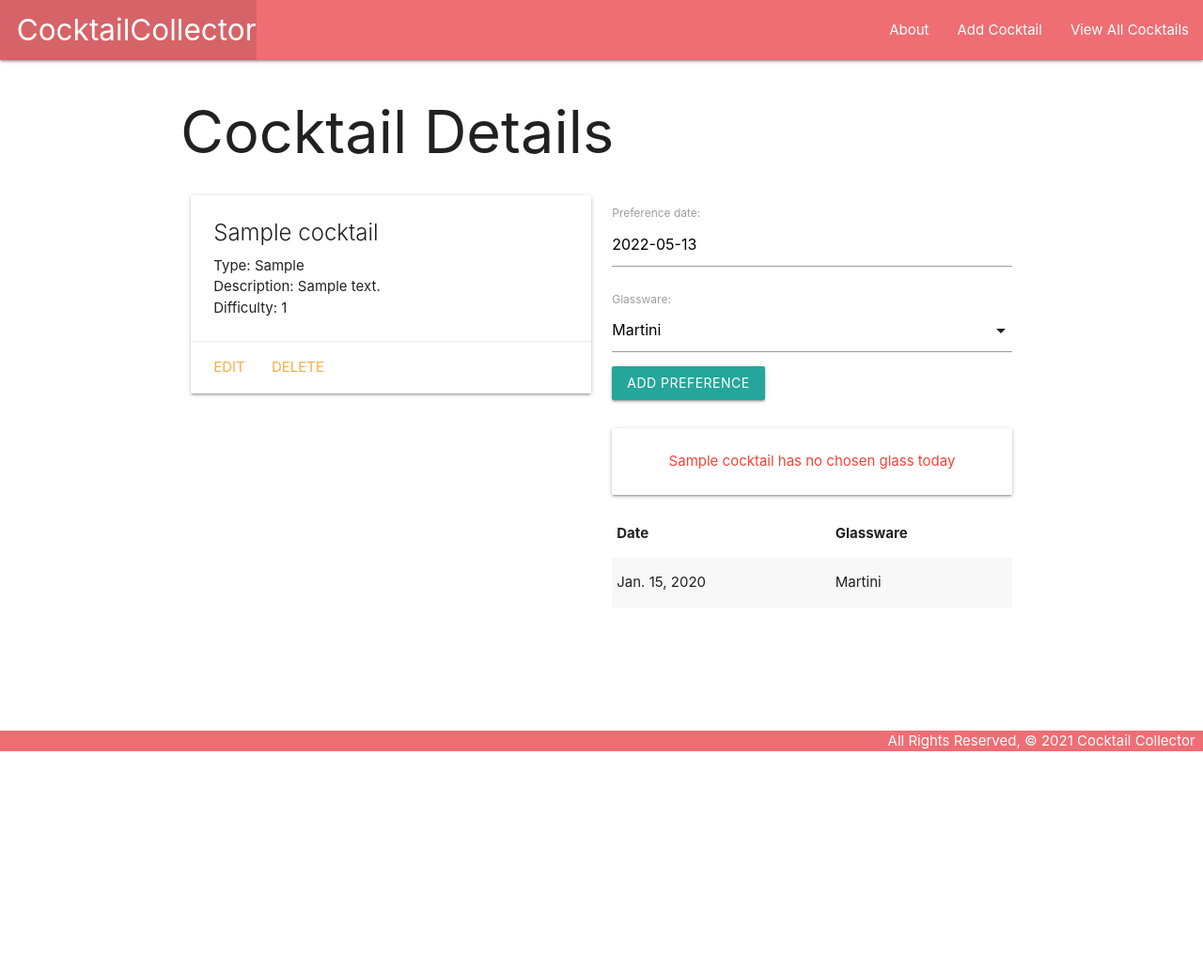
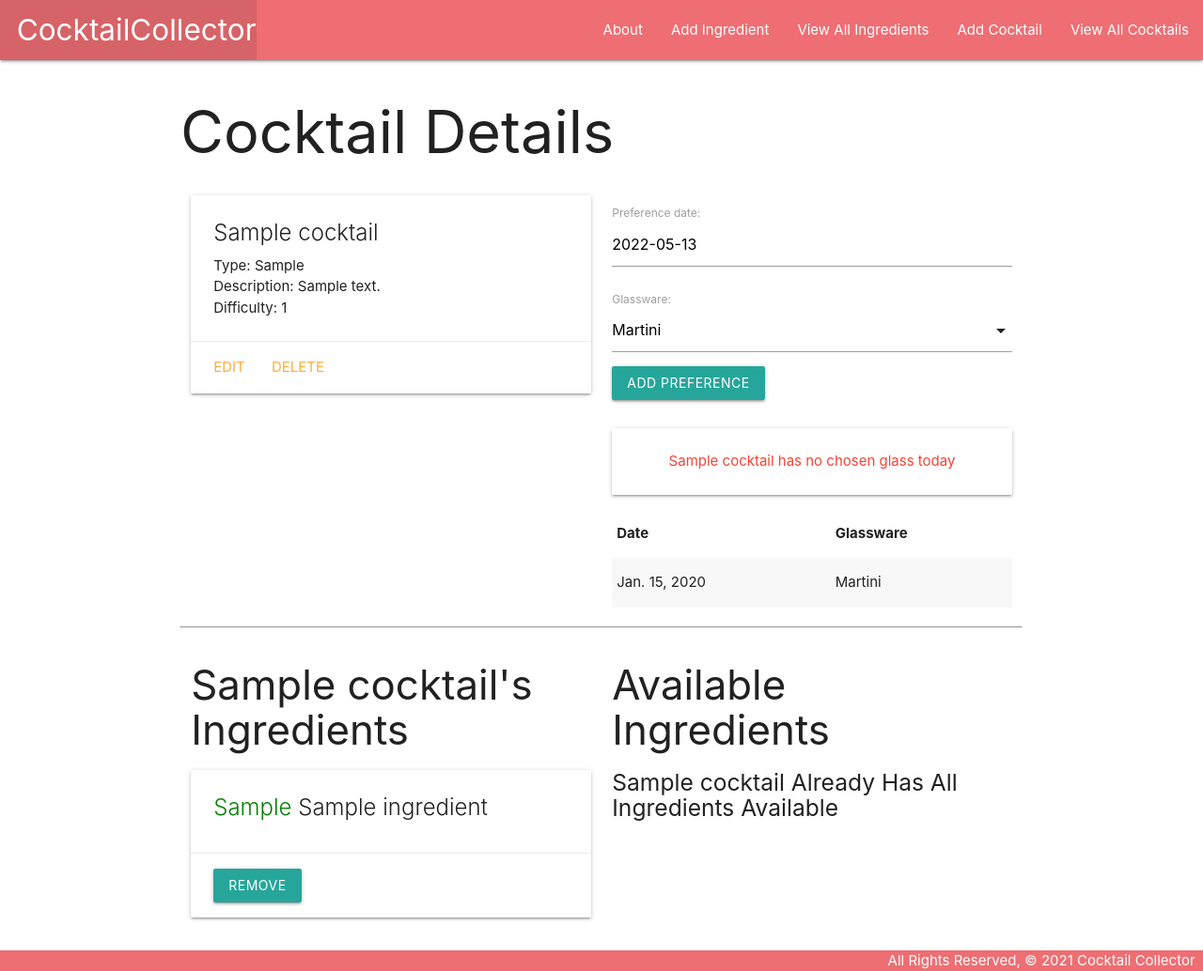
Before and after one commit to jhuang15/cocktailcollector, a Django app: page /cocktails/1/ in a window 1280 px wide. Shown: the whole page at 94% size. Before the commit the page ends 800 px from the top, so only its background shows below. Run offline with Django 4.2, Linux system fonts and the light colour scheme; tables that the repository leaves empty hold one stand-in row (values such as "Sample post").

Commit message:
Final Commit

```diff
--- a/main_app/admin.py
+++ b/main_app/admin.py
@@ -1,6 +1,7 @@
 from django.contrib import admin
-from .models import Cocktail, Preference
+from .models import Cocktail, Preference, Ingredient
 
 # Register your models here
 admin.site.register(Cocktail)
 admin.site.register(Preference)
+admin.site.register(Ingredient)
--- a/main_app/models.py
+++ b/main_app/models.py
@@ -1,6 +1,5 @@
 from django.db import models
 from django.urls import reverse
-
 from datetime import date
 
 GLASSWARES = (
@@ -11,12 +10,22 @@ GLASSWARES = (
   ('N','Nick&Nora')
 )
 
-# Create your models here.
+class Ingredient(models.Model):
+  name = models.CharField(max_length=50)
+  unit = models.CharField(max_length=20)
+
+  def __str__(self):
+    return self.name
+
+  def get_absolute_url(self):
+    return reverse('ingredients_detail', kwargs={'pk': self.id})
+
 class Cocktail(models.Model):
   name = models.CharField(max_length=100)
   type = models.CharField(max_length=100)
   description = models.TextField(max_length=300)
   difficulty = models.IntegerField()
+  ingredients = models.ManyToManyField(Ingredient)
 
   def __str__(self):
     return self.name
--- a/main_app/templates/base.html
+++ b/main_app/templates/base.html
@@ -7,6 +7,9 @@
   <meta name="viewport" content="width=device-width, initial-scale=1.0">
   <meta http-equiv="X-UA-Compatible" content="ie=edge">
   <title>Cocktail Collector</title>
+  <link rel="preconnect" href="https://fonts.googleapis.com">
+  <link rel="preconnect" href="https://fonts.gstatic.com" crossorigin>
+  <link href="https://fonts.googleapis.com/css2?family=Poppins:wght@100;200;300;400&display=swap" rel="stylesheet">
   <link rel="stylesheet" href="https://cdnjs.cloudflare.com/ajax/libs/materialize/1.0.0/css/materialize.min.css">
   <link rel="stylesheet" type="text/css" href="{% static 'css/style.css' %}">
   <script src="https://cdnjs.cloudflare.com/ajax/libs/materialize/1.0.0/js/materialize.min.js"></script>
@@ -20,6 +23,8 @@
         </ul>
         <ul class="right">
           <li><a href="{% url 'about' %}">About</a></li>
+          <li><a href="{% url 'ingredients_create' %}">Add Ingredient</a></li>
+          <li><a href="{% url 'ingredients_index' %}">View All Ingredients</a></li>
           <li><a href="{% url 'cocktails_create' %}">Add Cocktail</a></li>
           <li><a href="{% url 'index' %}">View All Cocktails</a></li>
         </ul>
--- a/main_app/templates/cocktails/detail.html
+++ b/main_app/templates/cocktails/detail.html
@@ -5,7 +5,6 @@
 
 <div class="row">
   <div class="col s6">
-
     <div class="card">
       <div class="card-content">
         <span class="card-title">{{ cocktail.name }}</span>
@@ -49,7 +48,54 @@
     </table>
   </div>
 </div>
-
+<hr>
+<div class="row">
+  <div class="col s6">
+    <h3>{{ cocktail.name }}'s Ingredients</h3>
+    {% if cocktail.ingredients.count %}
+      {% for ingredient in cocktail.ingredients.all %}
+        <div class="card">
+          <div class="card-content">
+            <span class="card-title">
+              <span style="color: green">{{ ingredient.unit }} </span>{{ ingredient.name }} <!-- span used to be here for color ???  from cat collector-->
+            </span>
+          </div>
+          <div class="card-action">
+            <form action="{% url 'unassoc_ingredient' cocktail.id ingredient.id %}" method="POST">
+              {% csrf_token %}
+              <button type="submit" class="btn">Remove</button>
+            </form>
+          </div>
+        </div>
+      {% endfor %}
+    {% else %}
+      <h5>No Ingredients :(</h5>
+    {% endif %}
+  </div>
+  <!-- Available ingredient will come after this line -->
+  <div class="col s6">
+    <h3>Available Ingredients</h3>
+    {% if ingredients.count %}
+      {% for ingredient in ingredients.all %}
+        <div class="card">
+          <div class="card-content">
+            <span class="card-title">
+              {{ ingredient.unit }} {{ ingredient.name }}
+            </span>
+          </div>
+          <div class="card-action">
+            <form action="{% url 'assoc_ingredient' cocktail.id ingredient.id %}" method="POST">
+              {% csrf_token %}
+              <button type="submit" class="btn">Add</button>
+            </form>
+          </div>
+        </div>
+      {% endfor %}
+    {% else %}
+      <h5>{{cocktail.name}} Already Has All Ingredients Available</h5>
+    {% endif %}
+  </div>
+</div>
 <script>
   const dateEl = document.getElementById('id_date');
   M.Datepicker.init(dateEl, {
--- a/main_app/urls.py
+++ b/main_app/urls.py
@@ -10,4 +10,11 @@ urlpatterns = [
   path('cocktails/<int:pk>/update/', views.CocktailUpdate.as_view(), name='cocktails_update'),
   path('cocktails/<int:pk>/delete/', views.CocktailDelete.as_view(), name='cocktails_delete'),
   path('cocktailss/<int:cocktail_id>/add_preference/', views.add_preference, name='add_preference'),
+  path('cocktails/<int:cocktail_id>/assoc_ingredient/<int:ingredient_id>/', views.assoc_ingredient, name='assoc_ingredient'),
+  path('cocktails/<int:cocktail_id>/unassoc_ingredient/<int:ingredient_id>/', views.unassoc_ingredient, name='unassoc_ingredient'),
+  path('ingredients/', views.IngredientList.as_view(), name='ingredients_index'),
+  path('ingredients/<int:pk>/', views.IngredientDetail.as_view(), name='ingredients_detail'),
+  path('ingredients/create/', views.IngredientCreate.as_view(), name='ingredients_create'),
+  path('ingredients/<int:pk>/update/', views.IngredientUpdate.as_view(), name='ingredients_update'),
+  path('ingredients/<int:pk>/delete/', views.IngredientDelete.as_view(), name='ingredients_delete'),
 ]
--- a/main_app/views.py
+++ b/main_app/views.py
@@ -1,9 +1,10 @@
 from django.shortcuts import render,redirect
 from django.views.generic.edit import CreateView, UpdateView, DeleteView
-from .models import Cocktail
+from django.views.generic import ListView, DetailView
+from .models import Cocktail, Ingredient
 from .forms import PreferenceForm
 
-# Define the home view
+
 def home(request):
   return render(request, 'home.html')
 
@@ -16,10 +17,27 @@ def cocktails_index(request):
 
 def cocktails_detail(request, cocktail_id):
   cocktail = Cocktail.objects.get(id=cocktail_id)
+  id_list = cocktail.ingredients.all().values_list('id')
+  ingredients_cocktail_doesnt_have = Ingredient.objects.exclude(id__in=id_list)
   preference_form = PreferenceForm()
   return render(request, 'cocktails/detail.html', {
-    'cocktail': cocktail, 'preference_form': preference_form
+    'cocktail': cocktail,
+    'preference_form': preference_form,
+    'ingredients': ingredients_cocktail_doesnt_have
   })
+
+class CocktailCreate(CreateView):
+  model = Cocktail
+  fields = ['name', 'type', 'description', 'difficulty']
+
+
+class CocktailUpdate(UpdateView):
+  model = Cocktail
+  fields = ['type', 'description', 'difficulty']
+
+class CocktailDelete(DeleteView):
+  model = Cocktail
+  success_url = '/cocktails/'
 
 def add_preference(request, cocktail_id):
   form = PreferenceForm(request.POST)
@@ -29,16 +47,28 @@ def add_preference(request, cocktail_id):
     new_preference.save()
   return redirect('detail', cocktail_id=cocktail_id)
 
+def assoc_ingredient(request, cocktail_id, ingredient_id):
+  Cocktail.objects.get(id=cocktail_id).ingredients.add(ingredient_id)
+  return redirect('detail', cocktail_id=cocktail_id)
 
-class CocktailCreate(CreateView):
-  model = Cocktail
+def unassoc_ingredient(request, cocktail_id, ingredient_id):
+  Cocktail.objects.get(id=cocktail_id).ingredients.remove(ingredient_id)
+  return redirect('detail', cocktail_id=cocktail_id)
+
+class IngredientList(ListView):
+  model = Ingredient
+
+class IngredientDetail(DetailView):
+  model = Ingredient
+
+class IngredientCreate(CreateView):
+  model = Ingredient
   fields = '__all__'
-  success_url = '/cocktails/'
 
-class CocktailUpdate(UpdateView):
-  model = Cocktail
-  fields = ['type', 'description', 'difficulty']
+class IngredientUpdate(UpdateView):
+  model = Ingredient
+  fields = ['name', 'unit']
 
-class CocktailDelete(DeleteView):
-  model = Cocktail
-  success_url = '/cocktails/'
+class IngredientDelete(DeleteView):
+  model = Ingredient
+  success_url = '/ingredients/'
```
Also changed, not shown: main_app/templates/main_app/ingredient_confirm.html (added, +13 -0 lines), main_app/templates/main_app/ingredient_detail.html (added, +20 -0 lines), main_app/templates/main_app/ingredient_form.html (added, +17 -0 lines), main_app/templates/main_app/ingredient_list.html (added, +17 -0 lines), main_app/migrations/0003_ingredient_alter_preference_options_and_more.py (added), main_app/migrations/0004_cocktail_ingredients.py (added).
